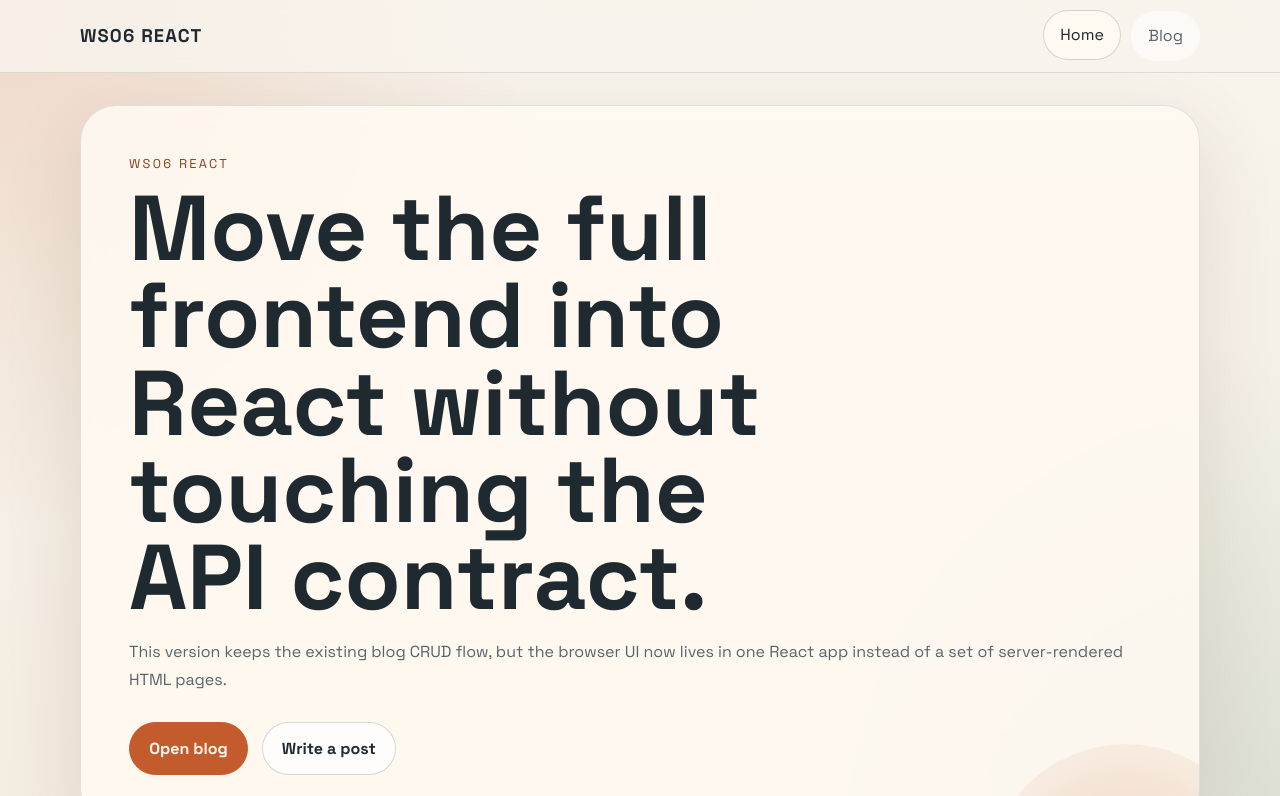
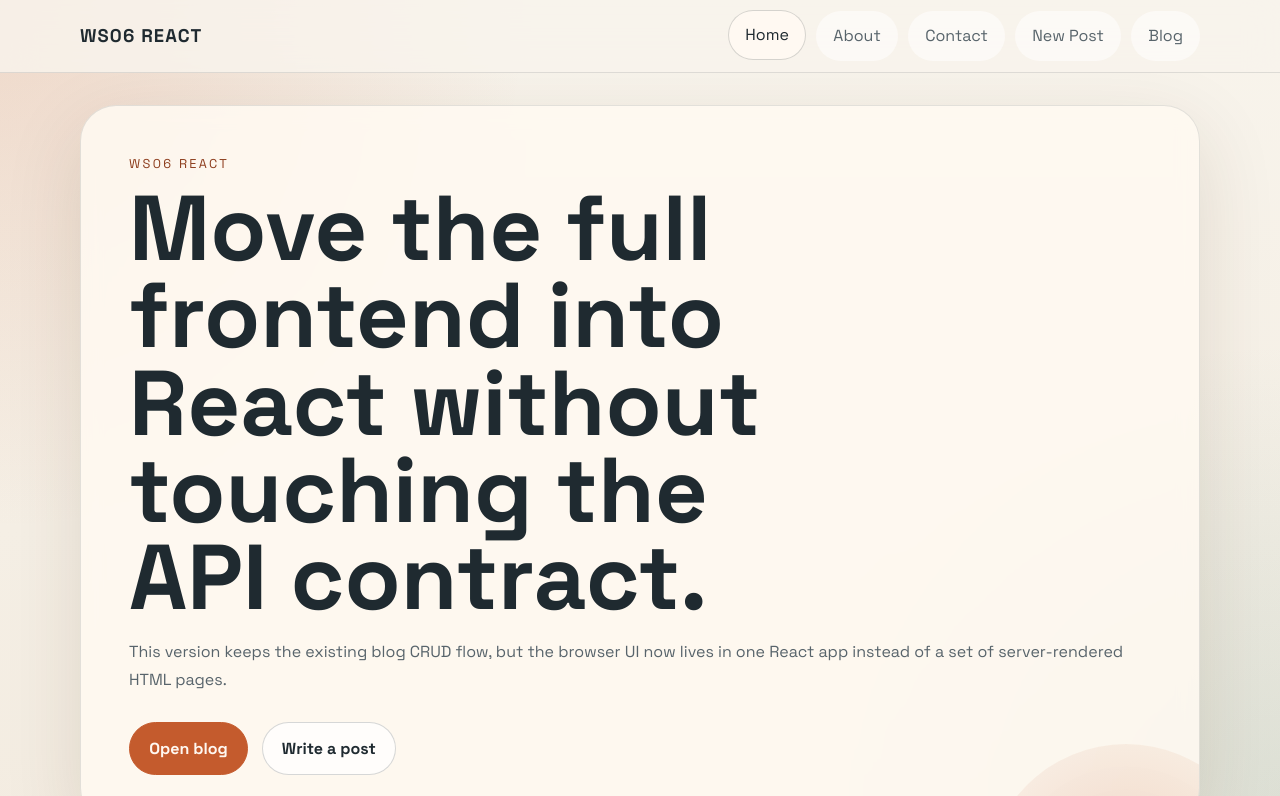
Before and after one commit to a-aalto/fullstack-2026-workshop-6, a React (Vite) app in the folder frontend/: page / in a window 1280 px wide. Shown: the top 796 px of the page. Built offline with nearby package versions, Linux system fonts and the light colour scheme.

Commit message:
Added Routes via ReactRouter and added the page routes to nav accordingly.

```diff
--- a/frontend/src/components/Header.jsx
+++ b/frontend/src/components/Header.jsx
@@ -6,10 +6,11 @@ function Header() {
       <div className="header-inner">
         <Link to="/" className="brand">WS06 React</Link>
         <nav className="nav">
-          {/* TODO (student): Add navigation links as you complete routes. */}
           <NavLink to="/" end>Home</NavLink>
+          <NavLink to="/about" end>About</NavLink>
+          <NavLink to="/contact" end>Contact</NavLink>
+          <NavLink to="/posts/new" end>New Post</NavLink>
           <NavLink to="/blog">Blog</NavLink>
-          {/* Suggested links to add: /about, /contact, /posts/new */}
         </nav>
       </div>
     </header>
```
Also changed, not shown: frontend/src/App.jsx (+0 -8 lines).
